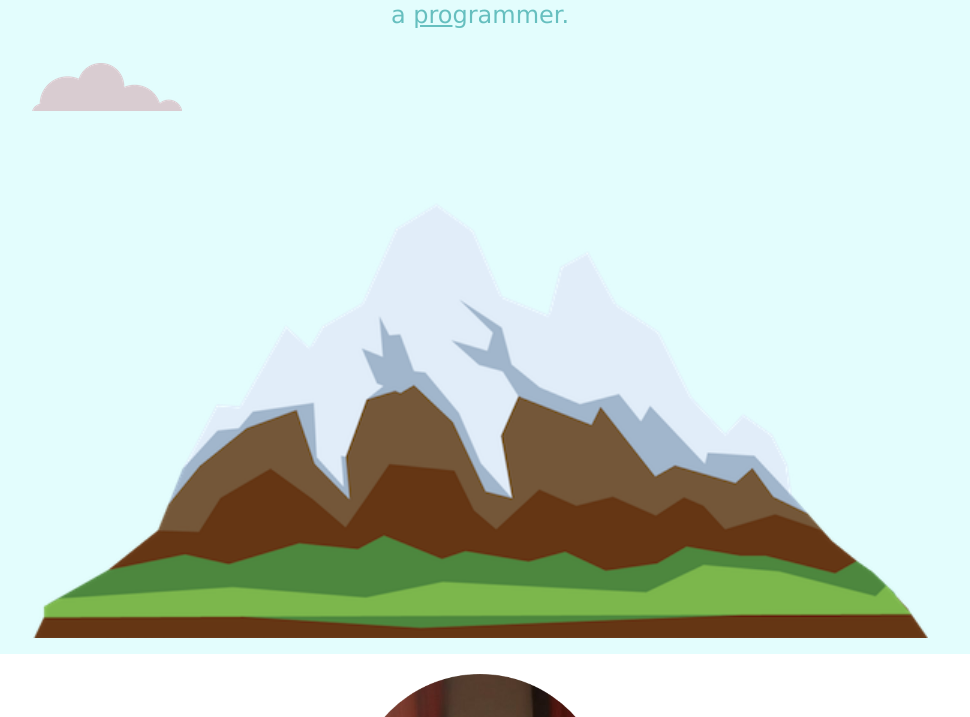
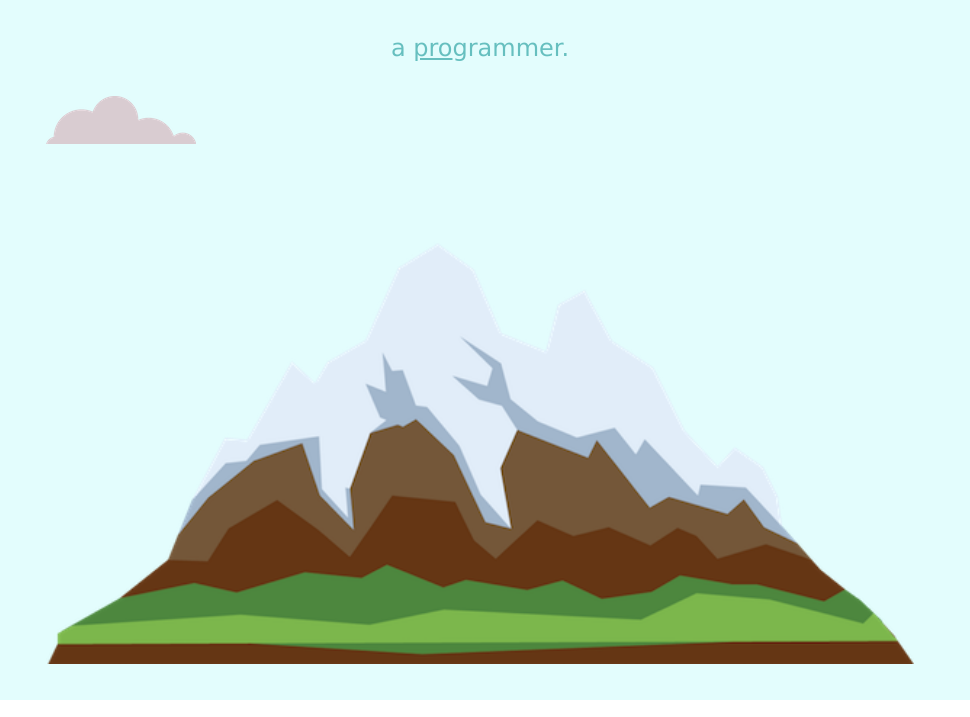
Before and after one commit to medbsrdi/cv, a plain HTML site: page index.html in a window 1280 px wide. Shown: the part 208-925 px from the top of the page, without its empty margins (160-1130 px from the left). Drawn offline with Linux system fonts and the light colour scheme.

Commit message:
updating style

```diff
--- a/styles/styles.css
+++ b/styles/styles.css
@@ -1,9 +1,9 @@
 /*******************element tag***************/
 body{
-  margin:0px;
+  margin: 0;
   text-align: center;
   font-family: verdana,sans-serif;
-
+  color:#40514E;
 }
 
 img{
@@ -15,7 +15,13 @@ h1{
   margin: 50px auto 0 auto;
   font-family: 'Sacramento', cursive;
   color: #66BFBF;
+  font-size: 3rem;
 
+}
+
+h2{
+  color: #66BFBF;
+  padding: 20px;
 }
 
 a{
@@ -44,11 +50,17 @@ hr{
 /************class tag************/
 .top-containter{
   background-color: #e3fdfd;
-  height:40%;
+  height:10%;
   width: 100%;
-  padding-top: 30px;
+  padding-top: 20px;
+  padding-bottom: 0;
+  margin-bottom: 0;
 }
 
+.intro{
+  width: 30%;
+  margin: auto;
+}
 .middle-container{
   height: 20%;
   width: 100%;
@@ -62,7 +74,8 @@ hr{
 
 .mountain{
   width: 70%;
-  margin-top: 40px;
+  margin-top: 50px;
+  margin-bottom: 0;
 }
 
 
```
